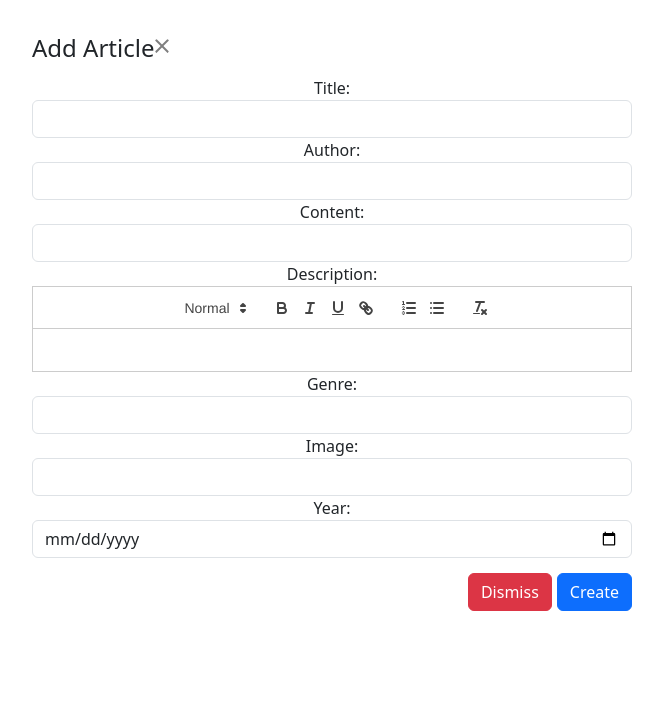
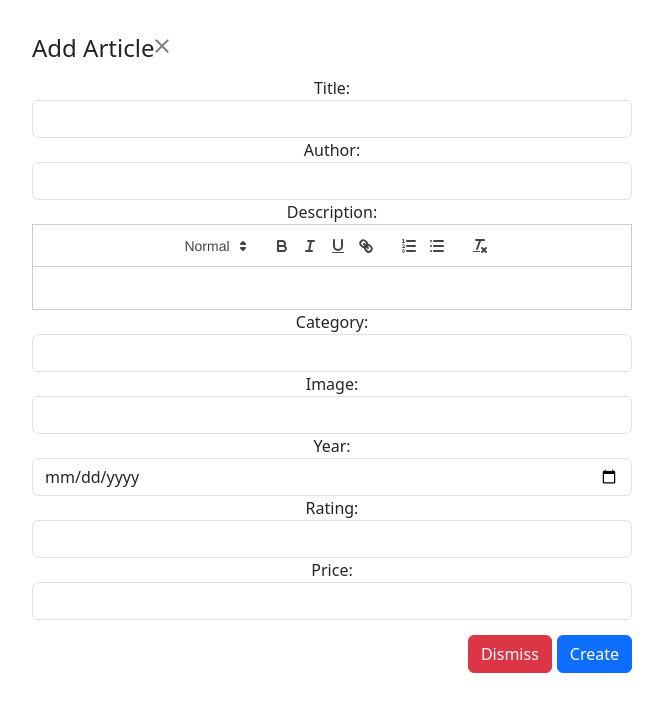
Before and after one commit to ArianaRexhepi/laab2, a React (Create React App) app in the folder front/: page /createbook in a window 1280 px wide. Shown: the top 712 px of the page, without its empty margins (308-971 px from the left). Built offline with nearby package versions, Linux system fonts and the light colour scheme.

Commit message:
found the bug

```diff
--- a/front/src/components/addbooks/CreateBook.js
+++ b/front/src/components/addbooks/CreateBook.js
@@ -6,11 +6,12 @@ import ReactQuill from "react-quill";
 function CreateBook() {
   const [title, setTitle] = useState("");
   const [author, setAuthor] = useState("");
-  const [content, setContent] = useState("");
+  const [rating, setRating] = useState("");
   const [description, setDescription] = useState("");
   const [image, setImage] = useState("");
   const [year, setYear] = useState(new Date());
-  const [genre, setGenre] = useState("");
+  const [category, setCategory] = useState("");
+  const [price, setPrice] = useState("");
   const [loading, setLoading] = useState(false);
 
   const navigate = useNavigate();
@@ -22,11 +23,12 @@ function CreateBook() {
     const books = {
       title: title,
       author: author,
-      content: content,
-      genre: genre,
+      category: category,
+      rating: rating,
       year: year,
       description: description,
       image: image,
+      price:price
     };
 
     console.log(books);
@@ -77,15 +79,6 @@ function CreateBook() {
               />
             </div>
             <div className="form-group">
-              <label>Content:</label>
-              <input
-                type="text"
-                value={content}
-                onChange={(e) => setContent(e.target.value)}
-                className="form-control"
-              />
-            </div>
-            <div className="form-group">
               <label>Description:</label>
               <ReactQuill
                 className="quill-editor"
@@ -95,10 +88,10 @@ function CreateBook() {
             </div>
 
             <div className="form-group">
-              <label>Genre:</label>
+              <label>Category:</label>
               <input
-                value={genre}
-                onChange={(e) => setGenre(e.target.value)}
+                value={category}
+                onChange={(e) => setCategory(e.target.value)}
                 className="form-control"
               />
             </div>
@@ -117,6 +110,24 @@ function CreateBook() {
                 type="date"
                 value={year}
                 onChange={(e) => setYear(e.target.value)}
+                className="form-control"
+              />
+            </div>
+            <div className="form-group">
+              <label>Rating:</label>
+              <input
+                type="text"
+                value={rating}
+                onChange={(e) => setRating(e.target.value)}
+                className="form-control"
+              />
+            </div>
+            <div className="form-group">
+              <label>Price:</label>
+              <input
+                type="text"
+                value={price}
+                onChange={(e) => setPrice(e.target.value)}
                 className="form-control"
               />
             </div>
```
